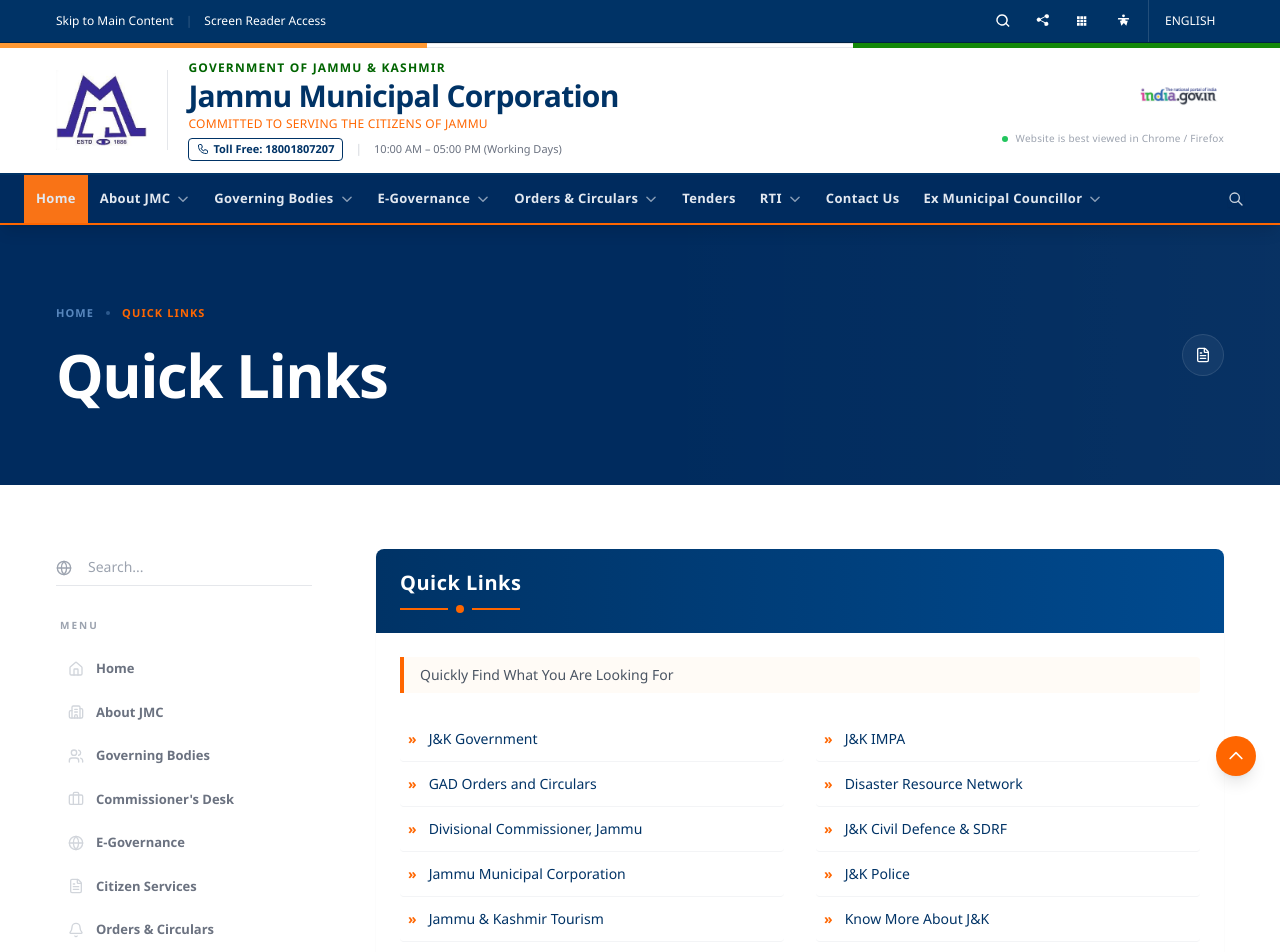
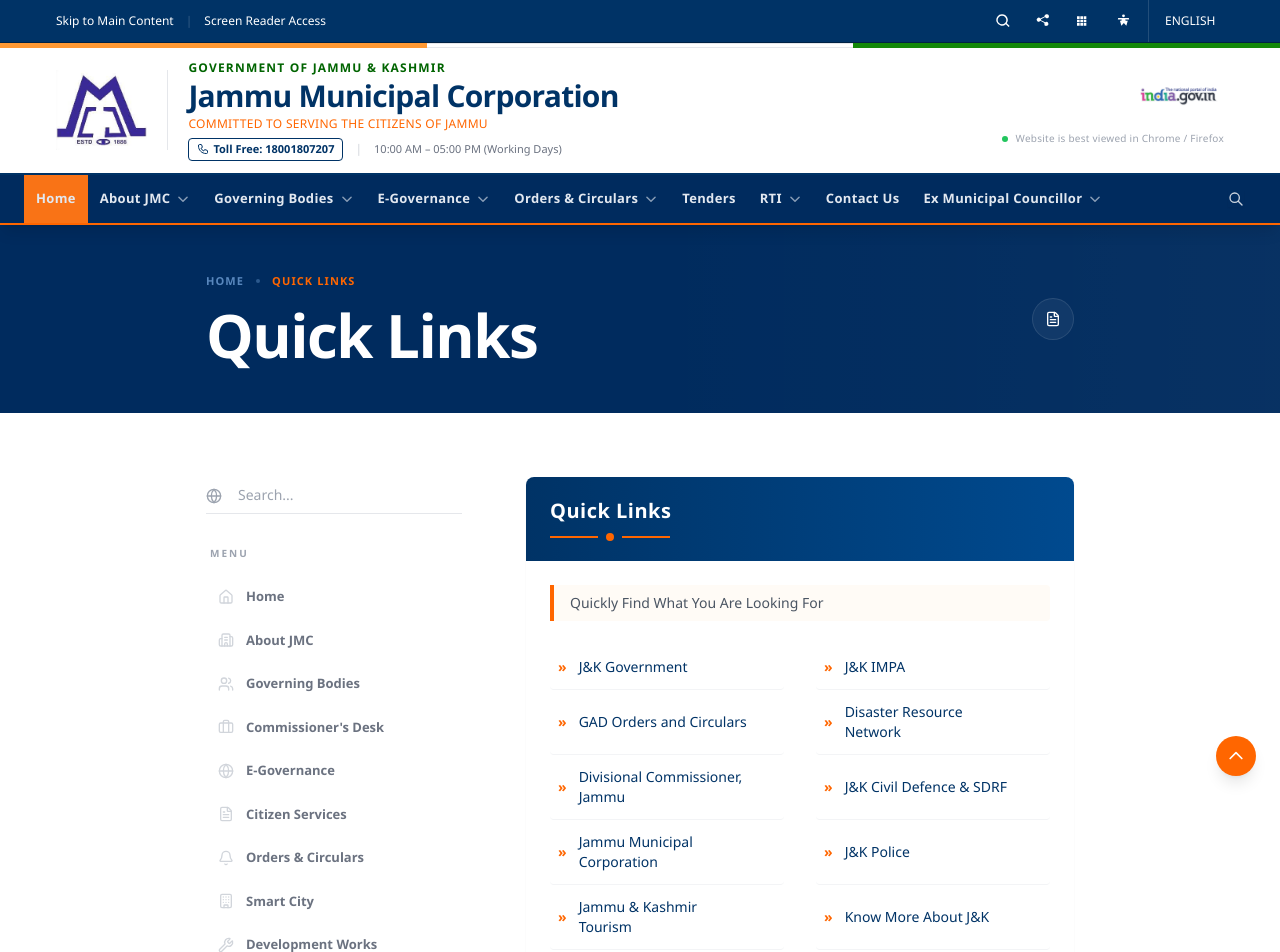
Before and after one commit to nitindeepgov-lab/jammu-municipal-corporation-, a React (Vite) app in the folder jmc/: page /quick-links in a window 1280 px wide. Shown: the top 952 px of the page. Built offline with nearby package versions, Linux system fonts and the light colour scheme.

Commit message:
feat: update RTI navigation and add RTI ACT 2005 document

```diff
--- a/jmc/src/components/SubpageTemplate.jsx
+++ b/jmc/src/components/SubpageTemplate.jsx
@@ -181,9 +181,9 @@
         {/* Subtle Background Accent */}
         <div className="absolute top-0 right-0 w-1/2 h-full bg-gradient-to-l from-white/[0.03] to-transparent"></div>
 
-        <div className="max-w-[1200px] mx-auto px-4 py-12 md:py-20 relative">
-          <div className="flex flex-col md:flex-row md:items-center justify-between gap-8">
-            <div className="space-y-6">
+        <div className="w-[92%] max-w-[900px] mx-auto px-2 sm:px-4 py-8 md:py-12 relative">
+          <div className="flex flex-col md:flex-row md:items-center justify-between gap-6">
+            <div className="space-y-4">
               {/* Minimal Breadcrumb */}
               <nav aria-label="Breadcrumb">
                 <ol className="flex flex-wrap items-center gap-3 text-[11px] font-bold uppercase tracking-widest">
@@ -235,7 +235,7 @@
 
       {/* Main Content Area */}
       <div className="bg-white min-h-screen">
-        <div className="max-w-[1200px] mx-auto px-4 py-12 md:py-16">
+        <div className="w-[92%] max-w-[900px] mx-auto px-2 sm:px-4 py-12 md:py-16">
           <div className="flex flex-col lg:flex-row gap-16">
             {/* Sidebar - Positioned Left for a more classic professional look */}
             <div className="w-full lg:w-64 flex-shrink-0">
--- a/jmc/src/landing-page/components/Navigation.jsx
+++ b/jmc/src/landing-page/components/Navigation.jsx
@@ -101,7 +101,7 @@
         to: "/rti",
       },
       { name: "Details of APIO's/PIO/FAA of JMC.", to: "/rti" },
-      { name: "RTI ACT 2005", href: "https://rtionline.gov.in/" },
+      { name: "RTI ACT 2005", to: "/rti/document/rti-act-2005" },
     ],
   },
   { name: "Contact Us", to: "/contact" },
--- a/jmc/src/pages/rtiDocuments.js
+++ b/jmc/src/pages/rtiDocuments.js
@@ -59,6 +59,12 @@
     desc: "Names, designations and other particulars of Public Information Officers",
     url: "https://jmc.jk.gov.in/forms/sec4xvi.pdf",
   },
+  {
+    slug: "rti-act-2005",
+    clause: "RTI ACT 2005",
+    desc: "The Right to Information Act, 2005 - Full document",
+    url: "/uploads/rti/rti-act-2005.pdf",
+  },
 ];
 
 export const rtiDocumentMap = rtiDocuments.reduce((acc, doc) => {
```
Also changed, not shown: 1 other file (tests, documents, lock files or other folders).
